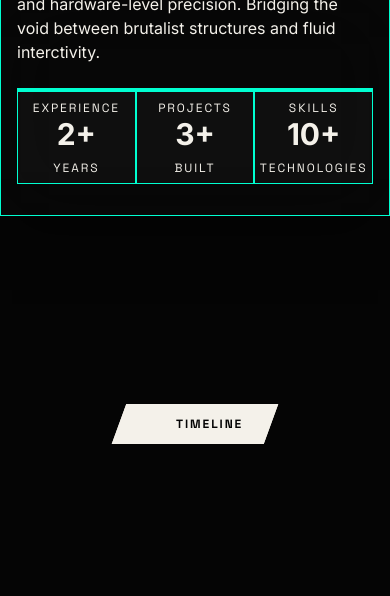
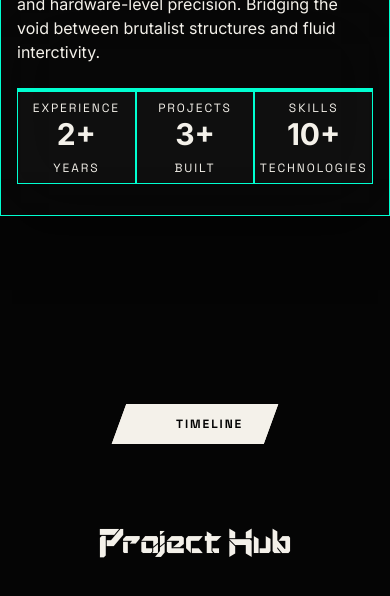
Before and after one commit to Pritamx4/Portfolio, a React (Vite) app: page / in a window 390 px wide. Shown: the part 1188-1784 px from the top of the page. Built offline with nearby package versions, Linux system fonts and the light colour scheme; some icons are missing; a web font is replaced by a local one.

Commit message:
Make responsive(project page)

```diff
--- a/src/App.jsx
+++ b/src/App.jsx
@@ -12,7 +12,7 @@
       <div className="min-h-screen w-full bg-(--ink) text-(--paper)">
         <Home />
         <About />
-        {/* <Project /> */}
+        <Project />
         {/* <Contact /> */}
       </div>
       {/* <BottomCapsule /> */}
--- a/src/pages/Project.jsx
+++ b/src/pages/Project.jsx
@@ -1,7 +1,7 @@
 const Project = () => {
   return (
     <div id="project" className="relative h-screen w-full justify-center bg-(--ink)">
-      <h1 className="font-display absolute left-0 z-20 flex h-20 w-full items-center justify-center text-7xl text-(--paper)">
+      <h1 className="font-display absolute left-0 z-20 flex h-20 w-full items-center justify-center lg:text-7xl text-4xl text-(--paper)">
         Project Hub
       </h1>
     </div>
```
